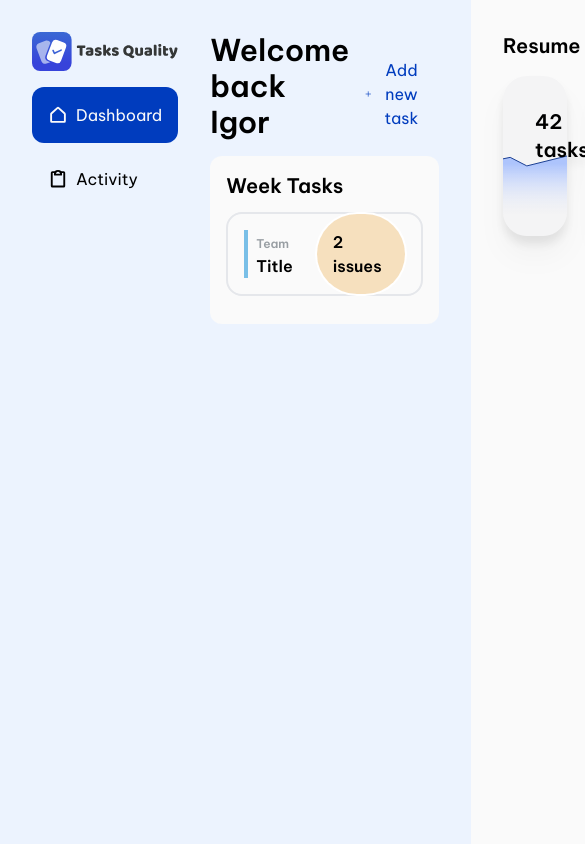
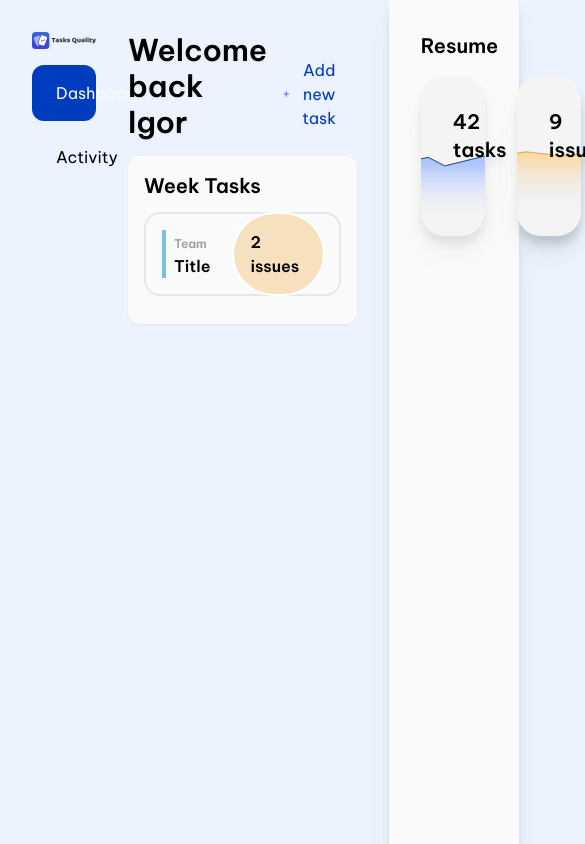
Before and after one commit to falaigor/tasks-quality-web, a React (Vite) app: page / in a window 390 px wide. Shown: the top 844 px of the page, 585 px wide, since content can reach past the window. Built offline with nearby package versions, Linux system fonts and the light colour scheme.

Commit message:
update styles

```diff
--- a/src/components/Resume/index.tsx
+++ b/src/components/Resume/index.tsx
@@ -1,6 +1,6 @@
 export const Resume = () => {
   return (
-    <div className="w-2/6 h-screen bg-zinc-50 p-8 flex flex-col">
+    <div className="w-2/6 h-screen bg-zinc-50 p-8 flex flex-col drop-shadow-xl">
       <span className="text-xl font-bold pb-4">Resume</span>
       <div className="flex gap-8">
         <div className="bg-zinc-100 drop-shadow-xl w-1/2 h-40 bg-[url('/chart-up.svg')] bg-cover bg-no-repeat bg-center rounded-3xl p-8 text-center">
--- a/src/components/Sidebar/index.tsx
+++ b/src/components/Sidebar/index.tsx
@@ -2,7 +2,7 @@ import { Clipboard, HouseSimple } from "phosphor-react";
 
 export function Sidebar() {
   return (
-    <aside className="w-80 pl-8 pt-8">
+    <aside className="w-24 sm:w-80 pl-8 pt-8">
       <img src="/logo-dark.svg" width="175px" alt="" />
       <nav className="mt-4">
         <ul>
--- a/src/pages/Home/index.tsx
+++ b/src/pages/Home/index.tsx
@@ -3,7 +3,7 @@ import { TaskItem } from "../../components/TaskItem";
 
 export function Home() {
   return (
-    <div>
+    <div className="drop-shadow-sm">
       <div className="flex justify-between">
         <h1 className="text-3xl font-bold mb-4">Welcome back Igor</h1>
         <button className="flex items-center gap-2 p-4 text-blue-500 hover:text-blue-900">
```
